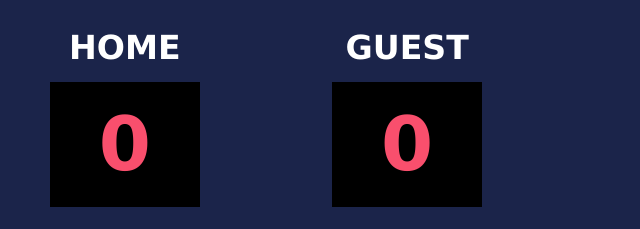
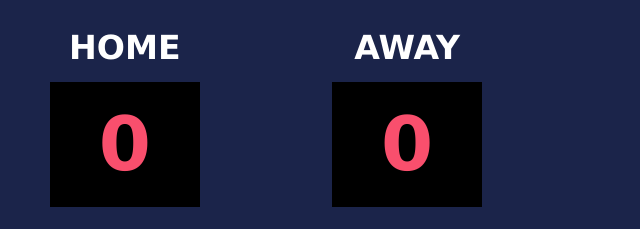
Before and after one commit to mihir-ramaswamy/Scoreboard, a plain HTML site: page index.html in a window 1280 px wide. Shown: the top 229 px of the page, 374-1014 px from the left. Drawn offline with nearby package versions, Linux system fonts and the light colour scheme.

Commit message:
Update index.html
Changed Guest to Away

```diff
--- a/index.html
+++ b/index.html
@@ -16,7 +16,7 @@
                     <p id="winhome">Tie</p>
                 </div>
                 <div class="guest">
-                    <h5>GUEST</h5>
+                    <h5>AWAY</h5>
                     <div id="scorebox-guest">0</div>
                     <div class="points-guest">
                         <button id="point1guest">+1</button>
```
